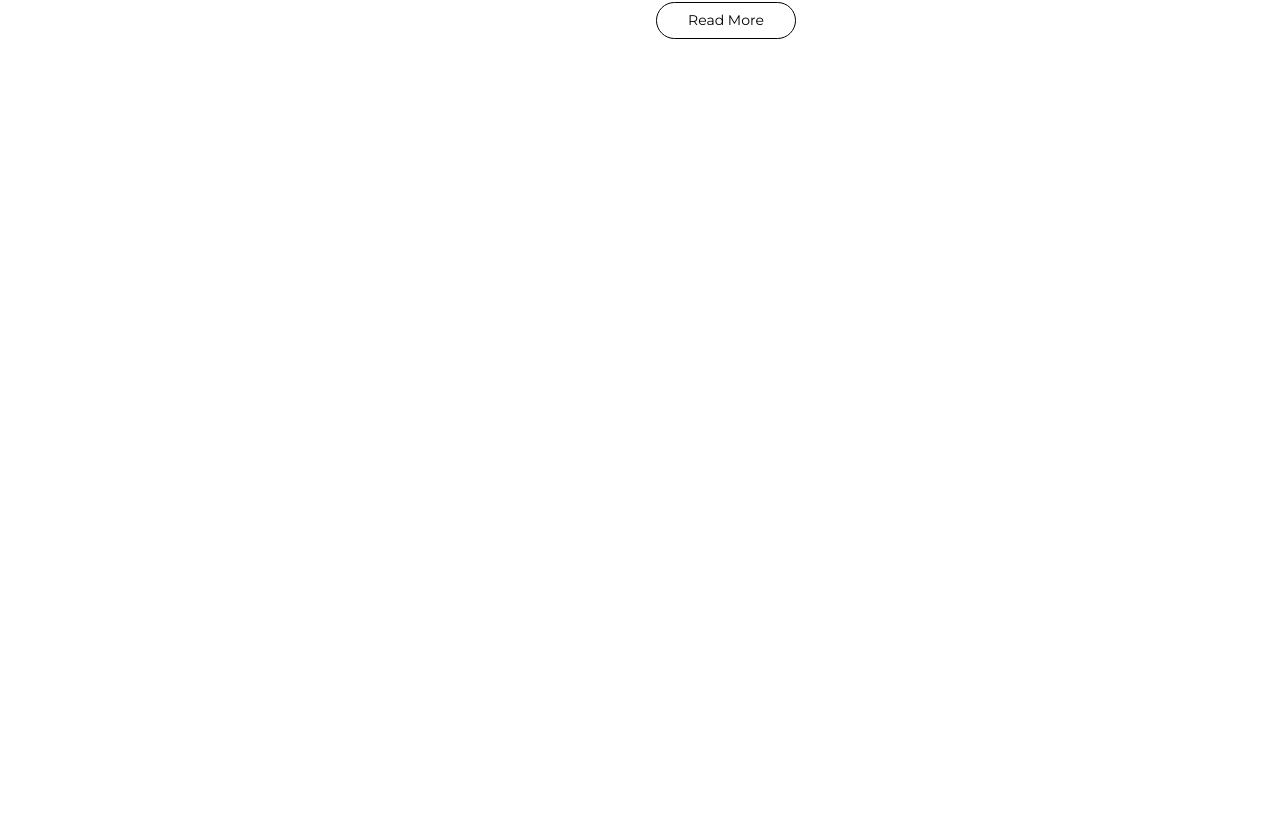
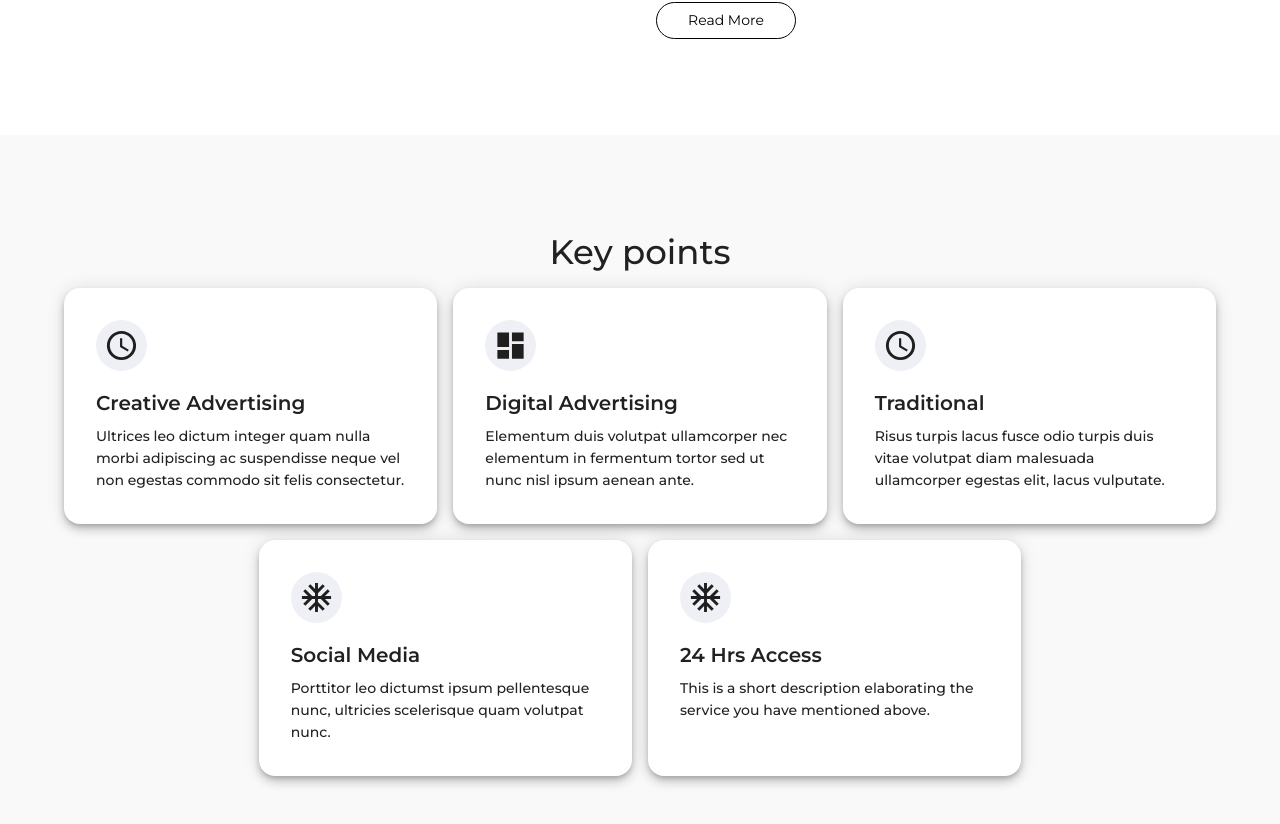
Before and after one commit to abdulrahmanKanakri/dynamic-content-site, a React (Vite) app: page /result in a window 1280 px wide. Shown: the part 1198-2022 px from the top of the page. Before the commit the page ends 1333 px from the top, so only its background shows below. Built offline with nearby package versions, Linux system fonts and the light colour scheme.

Commit message:
add introduction and key points sections

```diff
--- a/src/features/website/components/website-details/IntroSection.tsx
+++ b/src/features/website/components/website-details/IntroSection.tsx
@@ -1,5 +1,5 @@
 import React from "react";
-import { Box, Stack, Typography, Grid } from "@mui/material";
+import { Box, Stack, Typography, Grid, Container } from "@mui/material";
 
 import { SecondaryStyledButton } from "@/components/styled";
 
@@ -11,6 +11,7 @@ export const IntroSection: React.FC<IntroSectionProps> = ({ text }) => {
   return (
     <>
       <Box sx={{ py: 12 }}>
+        <Container maxWidth="lg">
           <Grid container spacing={4}>
             <Grid item sm={6} xs={12}>
               <Typography
@@ -30,6 +31,7 @@ export const IntroSection: React.FC<IntroSectionProps> = ({ text }) => {
               </Stack>
             </Grid>
           </Grid>
+        </Container>
       </Box>
     </>
   );
--- /dev/null
+++ b/src/features/website/components/website-details/KeyPointsSection.tsx
@@ -0,0 +1,85 @@
+import React from "react";
+import { Typography, Box, Grid, Stack, Paper, Container } from "@mui/material";
+import AccessTimeIcon from "@mui/icons-material/AccessTime";
+import PeopleOutlineIcon from "@mui/icons-material/PeopleOutline";
+import DashboardIcon from "@mui/icons-material/Dashboard";
+import PeopleIcon from "@mui/icons-material/People";
+import AcUnitIcon from "@mui/icons-material/AcUnit";
+
+import { KeyPoint } from "../../types";
+
+interface KeyPointCardProps {
+  keyPoint: KeyPoint;
+}
+
+function RandomIcon() {
+  const icons = [
+    <AccessTimeIcon fontSize="large" />,
+    <PeopleOutlineIcon fontSize="large" />,
+    <PeopleIcon fontSize="large" />,
+    <DashboardIcon fontSize="large" />,
+    <AcUnitIcon fontSize="large" />,
+  ];
+  return icons[+(Math.random() * icons.length).toFixed() % icons.length];
+}
+
+const KeyPointCard: React.FC<KeyPointCardProps> = ({ keyPoint }) => {
+  return (
+    <Paper elevation={6} sx={{ p: 4, height: "100%", borderRadius: "1rem" }}>
+      <Box
+        sx={{
+          display: "inline-block",
+          bgcolor: "#eff0f6",
+          padding: "8px",
+          borderRadius: "50%",
+          lineHeight: "1px",
+          marginBottom: "1rem",
+        }}
+      >
+        {RandomIcon()}
+      </Box>
+      <Typography component="h5" variant="h6" fontWeight={600} gutterBottom>
+        {keyPoint.title}
+      </Typography>
+      <Typography component="p" variant="subtitle2">
+        {keyPoint.description}
+      </Typography>
+    </Paper>
+  );
+};
+
+interface KeyPointsSectionProps {
+  keyPoints: KeyPoint[];
+}
+
+export const KeyPointsSection: React.FC<KeyPointsSectionProps> = ({
+  keyPoints,
+}) => {
+  return (
+    <>
+      <Box sx={{ py: 12, backgroundColor: "#f9f9f9" }}>
+        <Container maxWidth="lg">
+          <Stack spacing={2}>
+            <Typography
+              component="h3"
+              variant="h4"
+              fontWeight={500}
+              textAlign="center"
+            >
+              Key points
+            </Typography>
+            <Box>
+              <Grid container spacing={2} justifyContent="center">
+                {keyPoints.map((keyPoint, i) => (
+                  <Grid item key={i} xs={12} sm={6} md={4}>
+                    <KeyPointCard keyPoint={keyPoint} />
+                  </Grid>
+                ))}
+              </Grid>
+            </Box>
+          </Stack>
+        </Container>
+      </Box>
+    </>
+  );
+};
--- a/src/features/website/pages/WebsiteDetails.tsx
+++ b/src/features/website/pages/WebsiteDetails.tsx
@@ -1,11 +1,40 @@
 import React from "react";
-import { Container } from "@mui/material";
 import { styled } from "@mui/material/styles";
 
 import { HeroSection } from "../components/website-details/HeroSection";
 import { IntroSection } from "../components/website-details/IntroSection";
+import { KeyPointsSection } from "../components/website-details/KeyPointsSection";
+import { KeyPoint } from "../types";
 
 const MainContent = styled("main")({});
+
+const keyPoints: KeyPoint[] = [
+  {
+    title: "Creative Advertising",
+    description:
+      "Ultrices leo dictum integer quam nulla morbi adipiscing ac suspendisse neque vel non egestas commodo sit felis consectetur.",
+  },
+  {
+    title: "Digital Advertising",
+    description:
+      "Elementum duis volutpat ullamcorper nec elementum in fermentum tortor sed ut nunc nisl ipsum aenean ante.",
+  },
+  {
+    title: "Traditional",
+    description:
+      "Risus turpis lacus fusce odio turpis duis vitae volutpat diam malesuada ullamcorper egestas elit, lacus vulputate.",
+  },
+  {
+    title: "Social Media",
+    description:
+      "Porttitor leo dictumst ipsum pellentesque nunc, ultricies scelerisque quam volutpat nunc.",
+  },
+  {
+    title: "24 Hrs Access",
+    description:
+      "This is a short description elaborating the service you have mentioned above.",
+  },
+];
 
 export const WebsiteDetails: React.FC = () => {
   return (
@@ -15,9 +44,8 @@ export const WebsiteDetails: React.FC = () => {
         description="Lorem ipsum, dolor sit amet consectetur adipisicing elit. Dolorem, praesentium dignissimos. Expedita, vero! Omnis voluptatem unde iure beatae adipisci molestiae!"
       />
       <MainContent>
-        <Container maxWidth="lg">
-          <IntroSection text="Lorem ipsum dolor sit amet, consectetur adipisicing elit. Et, debitis laborum. Omnis ipsum dolor corporis reiciendis veritatis quasi pariatur numquam sapiente tempora praesentium, odit aliquam. Quasi eos dolor culpa numquam ut fuga consequatur illo aliquam sed, ratione maxime ad delectus, voluptatem minus voluptas odio omnis! Sint quis placeat molestias, iste minus illum mollitia necessitatibus nisi totam, ipsam veritatis dicta eligendi illo minima. Cum, temporibus, architecto perspiciatis doloremque omnis praesentium qui corporis, expedita alias voluptatum aut. Quisquam dolor vel hic, reprehenderit cumque minus excepturi repellendus reiciendis aliquam suscipit iste soluta quas. Ab perspiciatis eligendi voluptate molestiae quaerat alias officiis sapiente necessitatibus!" />
-        </Container>
+        <IntroSection text="Lorem ipsum dolor sit amet, consectetur adipisicing elit. Et, debitis laborum. Omnis ipsum dolor corporis reiciendis veritatis quasi pariatur numquam sapiente tempora praesentium, odit aliquam. Quasi eos dolor culpa numquam ut fuga consequatur illo aliquam sed, ratione maxime ad delectus, voluptatem minus voluptas odio omnis! Sint quis placeat molestias, iste minus illum mollitia necessitatibus nisi totam, ipsam veritatis dicta eligendi illo minima. Cum, temporibus, architecto perspiciatis doloremque omnis praesentium qui corporis, expedita alias voluptatum aut. Quisquam dolor vel hic, reprehenderit cumque minus excepturi repellendus reiciendis aliquam suscipit iste soluta quas. Ab perspiciatis eligendi voluptate molestiae quaerat alias officiis sapiente necessitatibus!" />
+        <KeyPointsSection keyPoints={keyPoints} />
       </MainContent>
     </>
   );
--- a/src/features/website/types/index.ts
+++ b/src/features/website/types/index.ts
@@ -2,3 +2,8 @@ export type TargetUser = {
   id: string;
   title: string;
 };
+
+export type KeyPoint = {
+  title: string;
+  description: string;
+};
```
Lines whose indentation alone changed are shown as unchanged.
